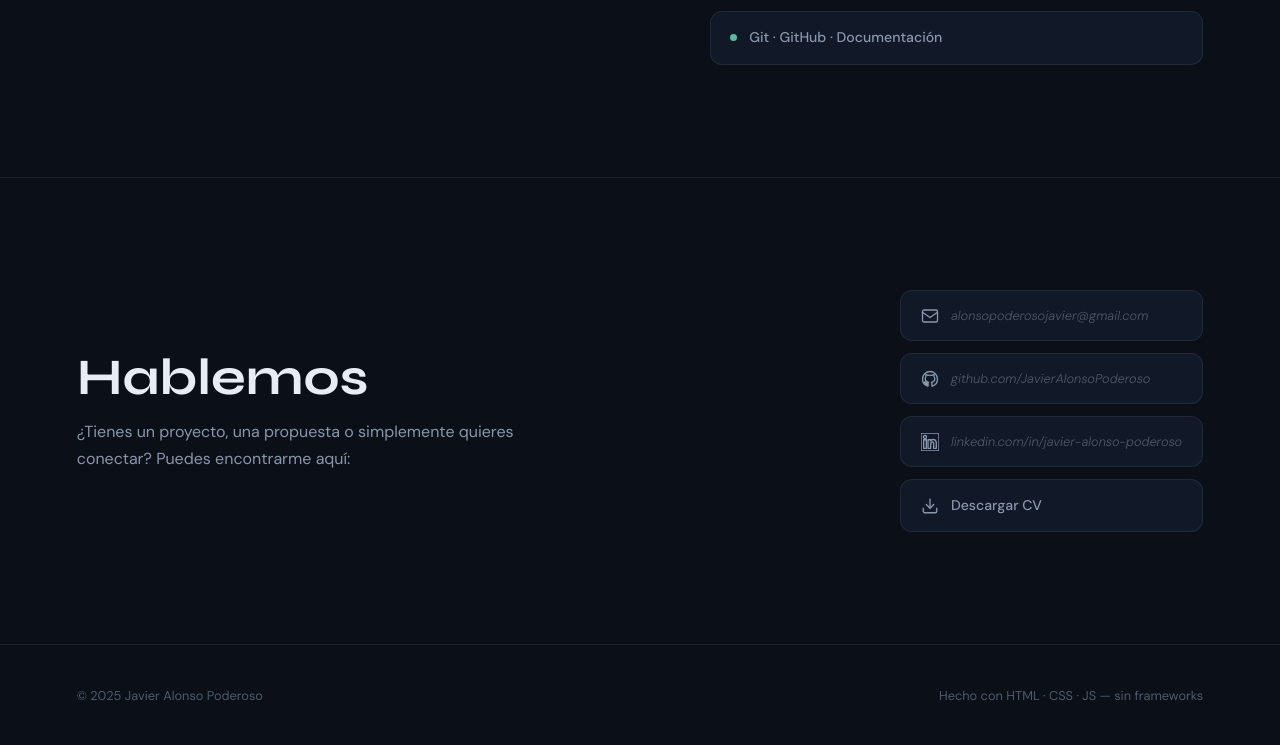
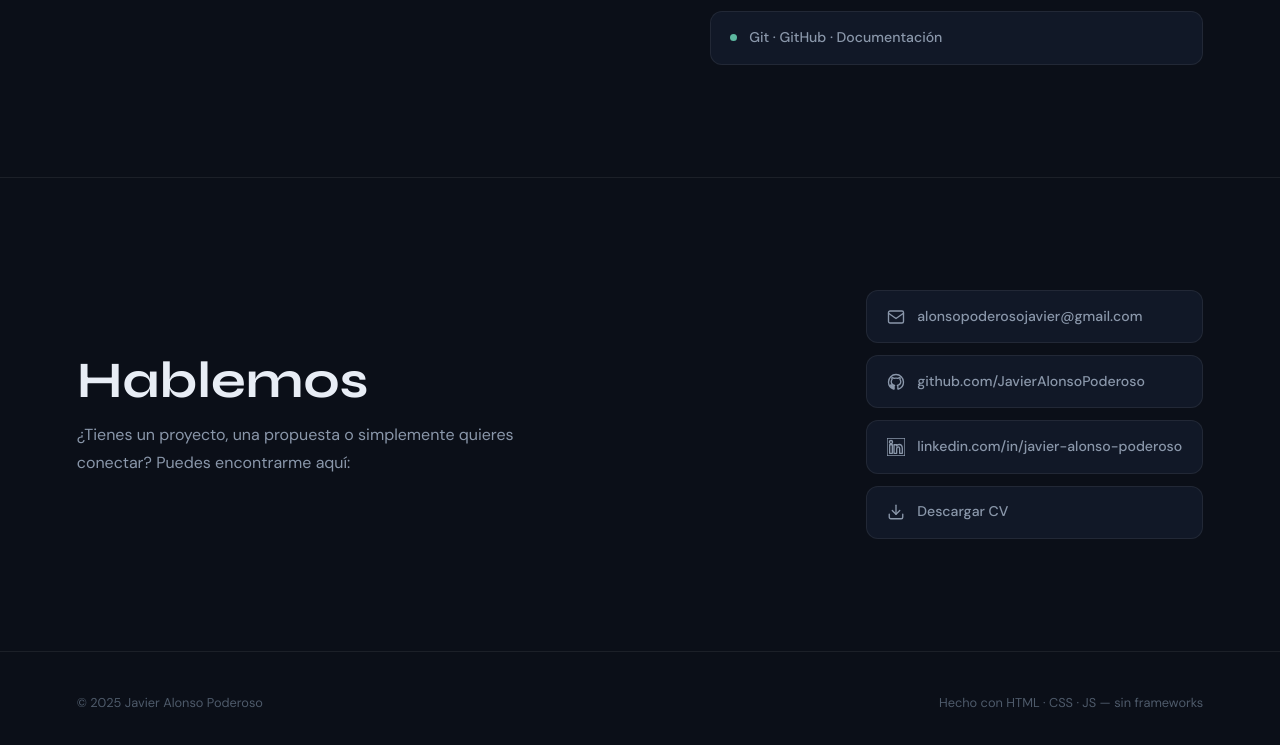
Before and after one commit to JavierAlonsoPoderoso/javieralonsopoderoso.github.io, a plain HTML site: page index.html in a window 1280 px wide. Shown: the part 1255-2000 px from the top of the page. Drawn offline with Linux system fonts and the light colour scheme.

Commit message:
PlaceHolder contacto quitado

```diff
--- a/index.html
+++ b/index.html
@@ -155,19 +155,19 @@
       <!-- EMAIL — sustituye el placeholder cuando tengas correo -->
       <a class="contact-link" href="mailto:alonsopoderosojavier@gmail.com">
         <svg viewBox="0 0 24 24"><rect x="2" y="4" width="20" height="16" rx="2"/><path d="m2 7 10 7 10-7"/></svg>
-        <span class="contact-link-placeholder">alonsopoderosojavier@gmail.com</span>
+        alonsopoderosojavier@gmail.com</span>
       </a>
 
       <!-- GITHUB — sustituye "#" por tu URL -->
       <a class="contact-link" href="https://github.com/JavierAlonsoPoderoso" target="_blank" rel="noopener">
         <svg viewBox="0 0 24 24" fill="currentColor" stroke="none"><path d="M12 2C6.477 2 2 6.484 2 12.017c0 4.425 2.865 8.18 6.839 9.504.5.092.682-.217.682-.483 0-.237-.008-.868-.013-1.703-2.782.605-3.369-1.343-3.369-1.343-.454-1.158-1.11-1.466-1.11-1.466-.908-.62.069-.608.069-.608 1.003.07 1.531 1.032 1.531 1.032.892 1.53 2.341 1.088 2.91.832.092-.647.35-1.088.636-1.338-2.22-.253-4.555-1.113-4.555-4.951 0-1.093.39-1.988 1.029-2.688-.103-.253-.446-1.272.098-2.65 0 0 .84-.27 2.75 1.026A9.564 9.564 0 0112 6.844a9.59 9.59 0 012.504.337c1.909-1.296 2.747-1.027 2.747-1.027.546 1.379.202 2.398.1 2.651.64.7 1.028 1.595 1.028 2.688 0 3.848-2.339 4.695-4.566 4.943.359.309.678.92.678 1.855 0 1.338-.012 2.419-.012 2.747 0 .268.18.58.688.482A10.019 10.019 0 0022 12.017C22 6.484 17.522 2 12 2z"/></svg>
-        <span class="contact-link-placeholder">github.com/JavierAlonsoPoderoso</span>
+        github.com/JavierAlonsoPoderoso</span>
       </a>
 
       <!-- LINKEDIN — sustituye "#" por tu URL -->
       <a class="contact-link" href="https://www.linkedin.com/in/javier-alonso-poderoso-b36ab8336/" target="_blank" rel="noopener">
         <svg viewBox="0 0 24 24" fill="currentColor" stroke="none"><path d="M20.447 20.452h-3.554v-5.569c0-1.328-.027-3.037-1.852-3.037-1.853 0-2.136 1.445-2.136 2.939v5.667H9.351V9h3.414v1.561h.046c.477-.9 1.637-1.85 3.37-1.85 3.601 0 4.267 2.37 4.267 5.455v6.286zM5.337 7.433a2.062 2.062 0 01-2.063-2.065 2.064 2.064 0 112.063 2.065zm1.782 13.019H3.555V9h3.564v11.452zM22.225 0H1.771C.792 0 0 .774 0 1.729v20.542C0 23.227.792 24 1.771 24h20.451C23.2 24 24 23.227 24 22.271V1.729C24 .774 23.2 0 22.222 0h.003z"/></svg>
-        <span class="contact-link-placeholder">linkedin.com/in/javier-alonso-poderoso</span>
+        linkedin.com/in/javier-alonso-poderoso</span>
       </a>
 
       <a class="contact-link" href="assets/cv-javier-alonso.pdf" download>
```
